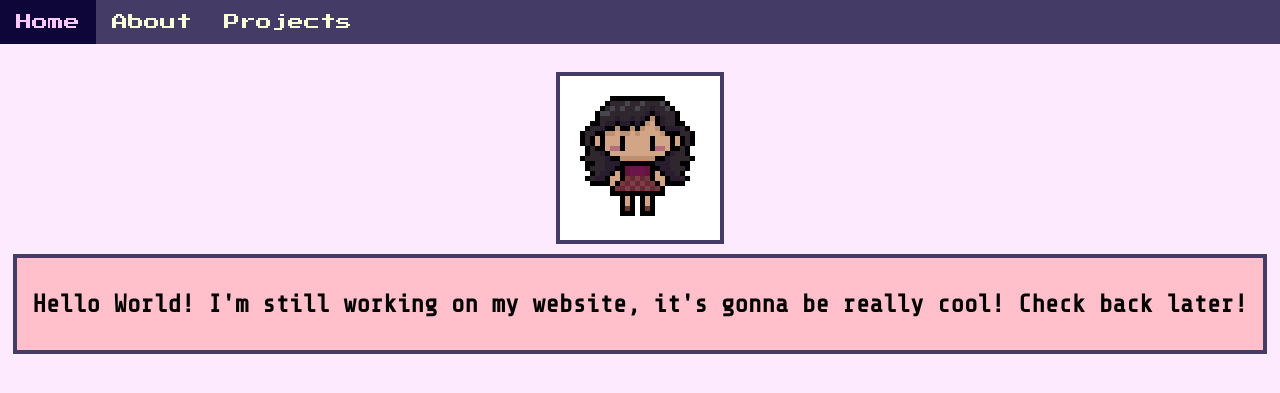
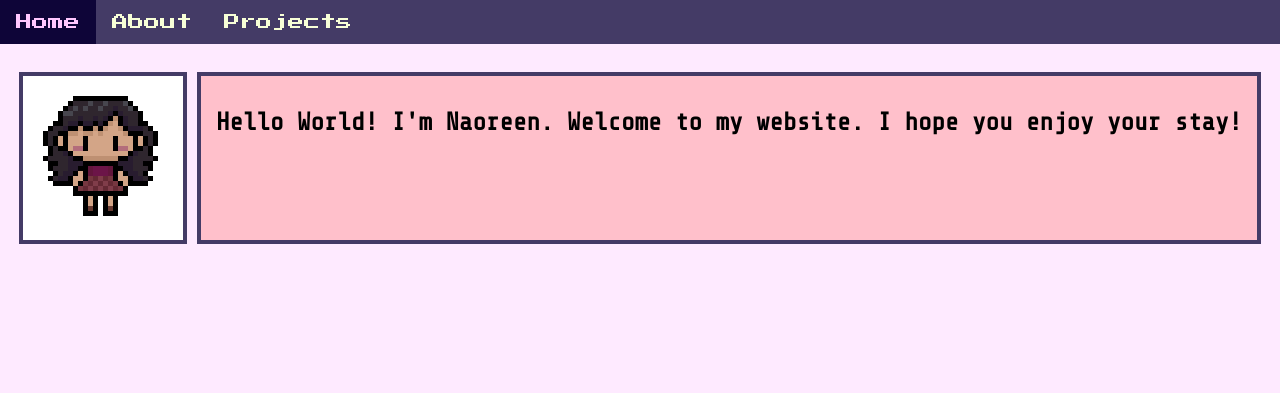
Before and after one commit to kNaoreen/kNaoreen.github.io, a Jekyll site: the page built from index.html, in a window 1280 px wide. Shown: the top 393 px of the page. Built offline with Jekyll 4.4.1, drawn with Linux system fonts in a browser that asks for light colours.

Commit message:
improved temporary text

```diff
--- a/index.html
+++ b/index.html
@@ -10,7 +10,7 @@
         <img src="assets/images/naoreenstatic.png">
     </div>
     <div class="literalDialogueBox">
-        <h1> Hello World! I'm still working on my website, it's gonna be really cool! Check back later!</h1>
+        <h1> Hello World! I'm Naoreen. Welcome to my website. I hope you enjoy your stay!</h1>
         <!-- todo implement this lol <button class="literalDialogueBox--nextButton">Next</button> -->
     </div>
 </div>
```
